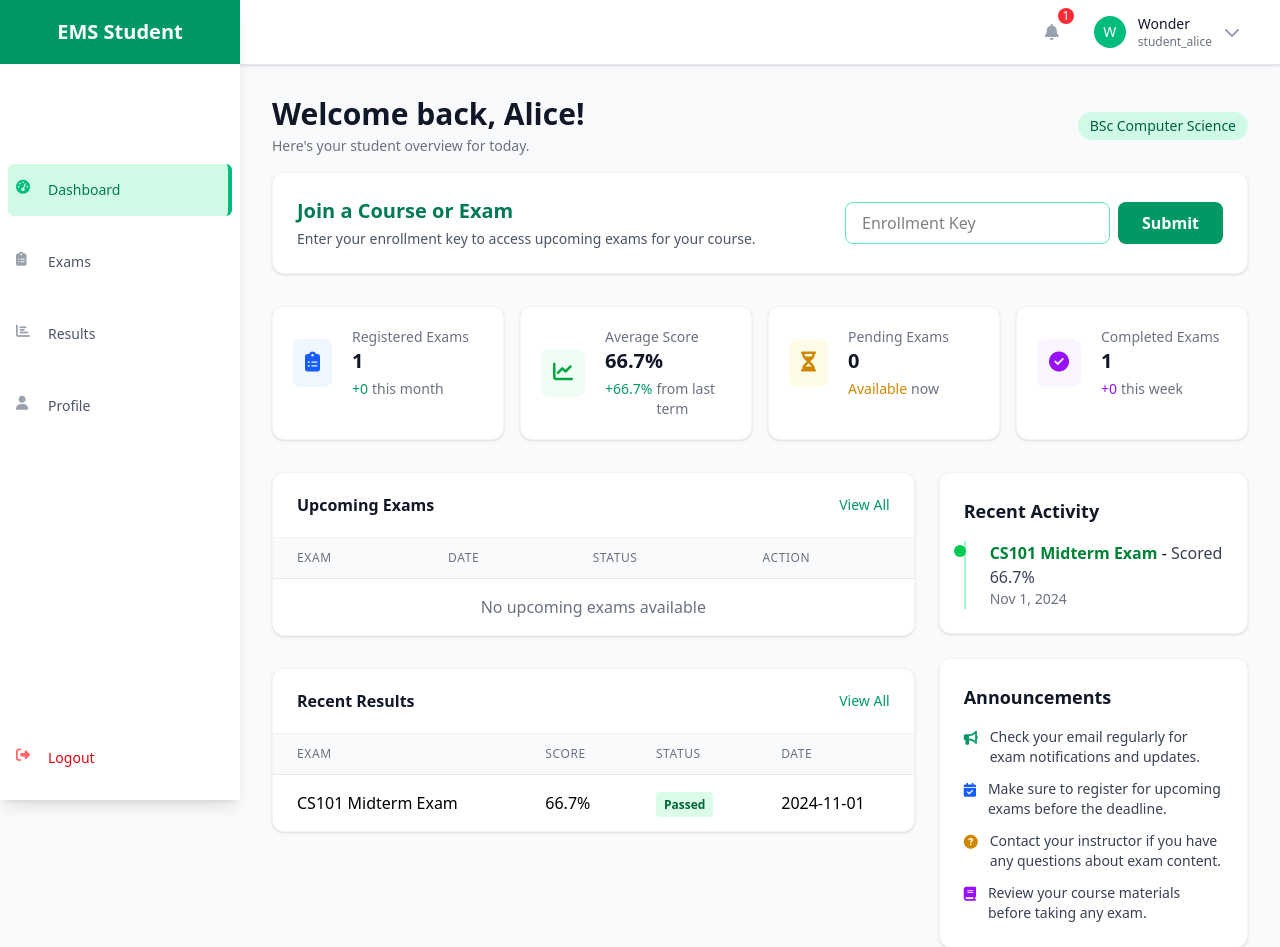
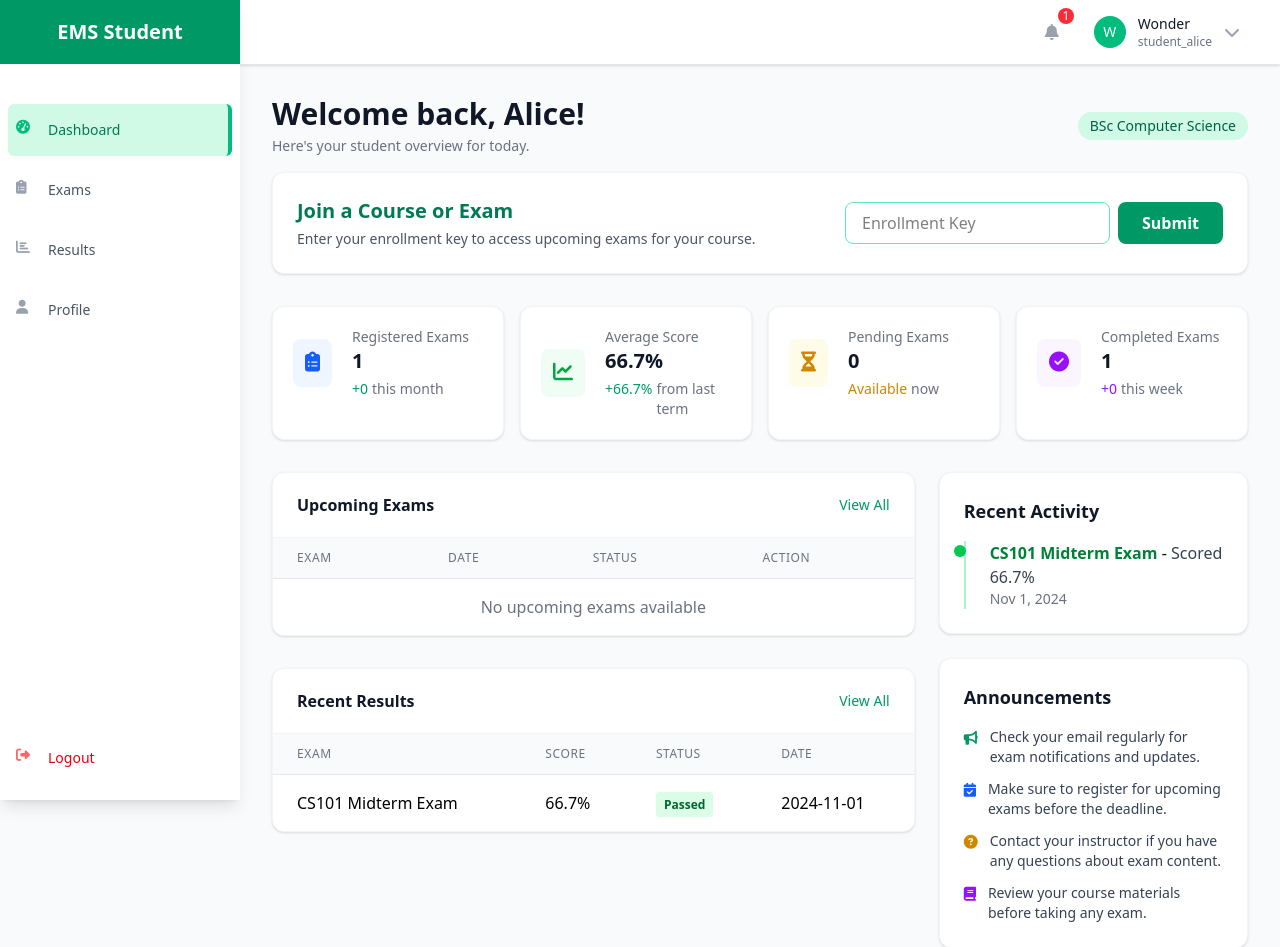
Before and after one commit to AsemaniJoshua/EMS, a PHP site: page /student/dashboard/index.php in a window 1280 px wide. Shown: the top 947 px of the page. Run offline with PHP 8.4, Linux system fonts and the light colour scheme; a user stored in the database is signed in; data comes from the database, SQL or seed files in the repository; style sheets or scripts are compiled from the project's sources; some libraries are stand-ins or nearby versions.

Commit message:
Solved sidebar nav links issue

```diff
--- a/student/components/Sidebar.php
+++ b/student/components/Sidebar.php
@@ -10,11 +10,11 @@ $currentDir = basename(dirname($_SERVER['PHP_SELF']));
         <h1 class="text-xl font-bold text-white">EMS Student</h1>
     </div>
 
-    <nav class="mt-[60px] px-2">
-        <div class="space-y-5">
+    <nav class="mt-[20px] px-2">
+        <div class="space-y-2">
             <!-- Dashboard -->
             <a href="/student/dashboard/"
-               class="<?php echo ($currentDir == 'dashboard') ? 'bg-emerald-100 text-emerald-700 border-r-4 border-emerald-500' : 'text-gray-600 hover:bg-gray-50 hover:text-gray-900'; ?> group flex items-center px-2 py-4 text-sm font-medium rounded-md transition-colors duration-200 mt-[100px]">
+               class="<?php echo ($currentDir == 'dashboard') ? 'bg-emerald-100 text-emerald-700 border-r-4 border-emerald-500' : 'text-gray-600 hover:bg-gray-50 hover:text-gray-900'; ?> group flex items-center px-2 py-4 text-sm font-medium rounded-md transition-colors duration-200 mt-[40px]">
                 <i class="fas fa-tachometer-alt <?php echo ($currentDir == 'dashboard') ? 'text-emerald-500' : 'text-gray-400 group-hover:text-gray-500'; ?> mr-3 flex-shrink-0 h-5 w-5"></i>
                 Dashboard
             </a>
```
